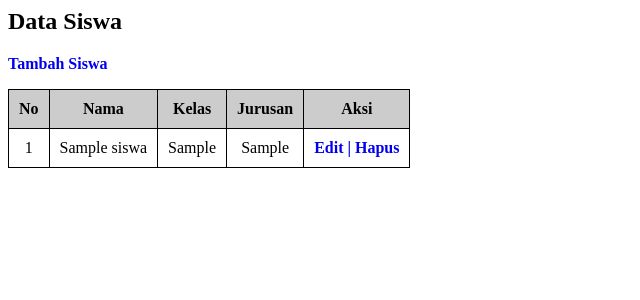
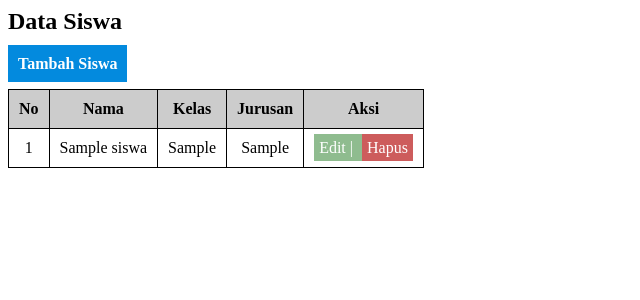
Before and after one commit to masipnu/php-crud, a PHP site: page / in a window 1280 px wide. Shown: the top 300 px of the page, without its empty margins (0-640 px from the left). Run offline with PHP 8.4, Linux system fonts and the light colour scheme; tables that the repository leaves empty or names only in its code hold one stand-in row (values such as "Sample post").

Commit message:
menambah fitur edit siswa
- edit.php : tambah fitur
- index.php : modifikasi tombol

```diff
--- a/index.php
+++ b/index.php
@@ -1,7 +1,7 @@
 <title>Data Siswa</title>
 <h2>Data Siswa</h2>
 <p>
-    <a href="tambah.php">Tambah Siswa</a>
+    <a class="tambah" href="tambah.php">Tambah Siswa</a>
 </p>
 <table>
     <thead>
@@ -34,8 +34,8 @@ while($data = mysqli_fetch_assoc($result)){
             <td><?=$data['kelas']?></td>
             <td><?=$data['jurusan']?></td>
             <td>
-                <a href="edit.php?id=<?=$data['id']?>"> Edit | </a>
-                <a href="hapus.php?id=<?=$data['id']?>"> Hapus </a>
+                <a class="edit" href="edit.php?id=<?=$data['id']?>"> Edit | </a>
+                <a class="hapus" href="hapus.php?id=<?=$data['id']?>"> Hapus </a>
             </td>
         </tr>
 <?php
@@ -58,8 +58,23 @@ $no++;
         background:#ccc;
     }
     a{
+        text-decoration:none;
+    }
+    .tambah{
         font-weight:bold;
-        text-decoration:none;
+        background:#038ADE;
+        padding:10px;
+        color:white;
+    }
+    .edit{
+        background:darkseagreen;
+        padding:5px;
+        color:white;
+    }
+    .hapus{
+        background:indianred;
+        padding:5px;
+        color:white;
     }
 </style>
 
```
Also changed, not shown: edit.php (+72 -0 lines).
